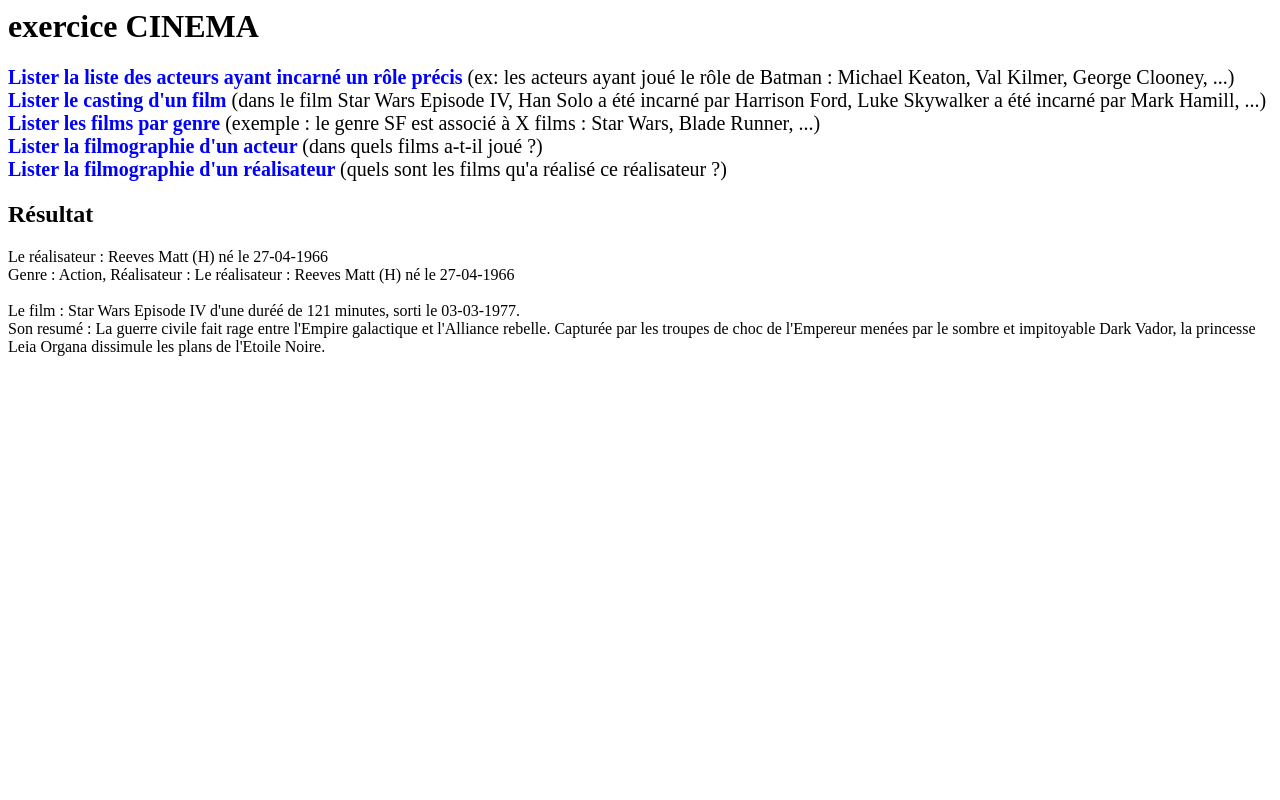
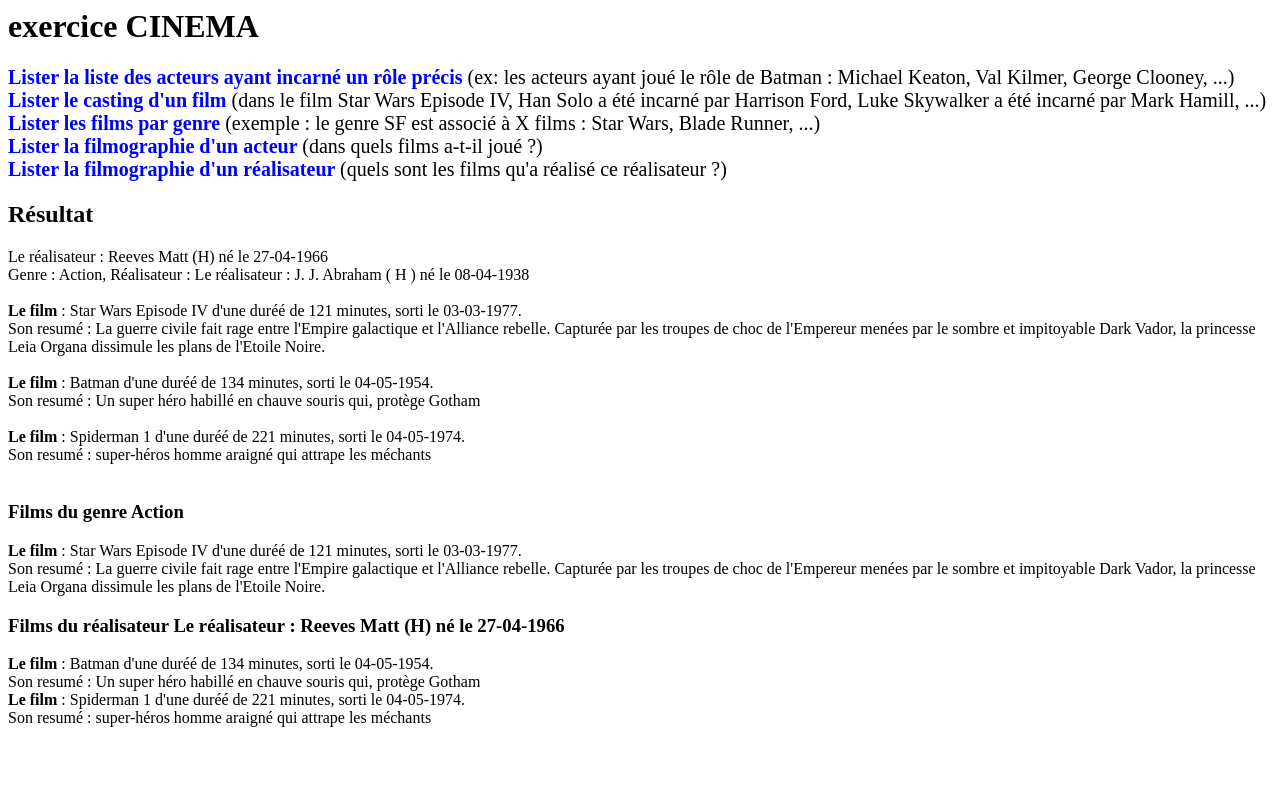
Before and after one commit to cem-sucu/cinema, a PHP site: page / in a window 1280 px wide. Run offline with PHP 8.4, Linux system fonts and the light colour scheme.

Commit message:
avancement

```diff
--- a/classes/Film.php
+++ b/classes/Film.php
@@ -6,12 +6,14 @@ class Film{
     private int $duree;
     private string $resume;
     private DateTime $dateSortie;
+    private Genre $genre;
 
-    public function __construct(string $titre, int $duree, string $resume, string $dateSortie) {
+    public function __construct(string $titre, int $duree, string $resume, string $dateSortie, Genre $genre) {
         $this->titre = $titre;
         $this->duree = $duree;
         $this->resume = $resume;
         $this->dateSortie = new DateTime($dateSortie);
+        $this->genre = $genre;
     }
 
 
@@ -63,11 +65,24 @@ class Film{
 
         return $this;
     }
+//getter et setter pour Genre
+    public function getGenre()
+    {
+        return $this->genre;
+    }
+    public function setGenre($genre)
+    {
+        $this->genre = $genre;
+
+        return $this;
+    }
+
 
     public function __toString()
     {
-        return " Le film : ".$this->getTitre() ." d'une duréé de " .$this->getDuree() ." minutes, sorti le " .$this->getDateSortie()->format("d-m-Y") .".<br>" . " Son resumé : " .$this->getResume();
+        return "<strong> Le film </strong>: ".$this->getTitre() ." d'une duréé de " .$this->getDuree() ." minutes, sorti le " .$this->getDateSortie()->format("d-m-Y") .".<br>" . " Son resumé : " .$this->getResume();
     }
+
 
 }
 
--- a/classes/Genre.php
+++ b/classes/Genre.php
@@ -30,6 +30,18 @@ class Genre{
         return "Genre : " . $this->getGenre() . ", Réalisateur : " . $this->getRealisateur();
     }
 
+    // methode pour film par genre
+    public function getFilmByGenre (array $film):array{
+        $filtreFilms = [];
+
+        foreach ($film as $film){
+            if($film instanceof Film && $film->getGenre()  === $this){
+                $filtreFilms[] = $film;
+            }
+        }
+        return $filtreFilms;
+    }
+
 }
 
 
--- a/classes/Realisateur.php
+++ b/classes/Realisateur.php
@@ -52,6 +52,19 @@ class Realisateur{
     return "Le réalisateur : " .$this->getNom() ." " .$this->getPrenom() . " (".$this->getSexe().")" ." né le " .$this->getDateNaissance()->format("d-m-Y");
    }
 
+   public function getFilmsByRealisateur(array $films): array
+   {
+       $filmsByRealisateur = [];
+
+       foreach ($films as $film) {
+           if ($film->getGenre()->getRealisateur() === $this) {
+               $filmsByRealisateur[] = $film;
+           }
+       }
+
+       return $filmsByRealisateur;
+   }
+
 }
 
 
--- a/index.php
+++ b/index.php
@@ -13,15 +13,40 @@ spl_autoload_register(function ($class_name){
 
 // realisateur
 $realisateur1 = new Realisateur("Reeves", "Matt", "H", "1966-04-27" );
+$realisateur2 = new Realisateur("J. J. ", " Abraham ", " H ", "1938-04-08");
 echo $realisateur1 ."<br>";
 
 // genre
-$genre1 = new Genre("Action", $realisateur1);
+$genre1 = new Genre("Action", $realisateur2);
+$genre2 = new Genre("Fantastique",$realisateur1);
 echo $genre1 ."<br><br>";
 
 // film
-$film1 = new Film(" Star  Wars  Episode  IV ", 121, " La guerre civile fait rage entre l'Empire galactique et l'Alliance rebelle. Capturée par les troupes de choc de l'Empereur menées par le sombre et impitoyable Dark Vador, la princesse Leia Organa dissimule les plans de l'Etoile Noire. ", "1977-03-03 ");
-echo $film1;
+$film1 = new Film(" Star  Wars  Episode  IV ", 121, " La guerre civile fait rage entre l'Empire galactique et l'Alliance rebelle. Capturée par les troupes de choc de l'Empereur menées par le sombre et impitoyable Dark Vador, la princesse Leia Organa dissimule les plans de l'Etoile Noire. ", "1977-03-03 ", $genre1);
+$film2 = new Film("Batman", 134, "Un super héro habillé en chauve souris qui, protège Gotham", "1954-05-04", $genre2);
+$film3 = new Film("Spiderman 1", 221, "super-héros homme araigné qui attrape les méchants", "1974-05-04", $genre2);
+echo $film1."<br><br>";
+echo $film2."<br><br>";
+echo $film3."<br><br>";
+
+//film par genre avec le tableau
+
+
+$films =[$film1,$film2,$film3];
+
+$filmsGenre = $genre1->getFilmByGenre($films);
+
+echo "<h3>Films du genre " . $genre1->getGenre() . "</h3>";
+foreach ($filmsGenre as $film) {
+    echo $film . "<br>";
+}
+
+$filmsRealisateur = $realisateur1->getFilmsByRealisateur($films);
+
+echo "<h3>Films du réalisateur " . $realisateur1 . "</h3>";
+foreach ($filmsRealisateur as $film) {
+    echo $film . "<br>";
+}
 
 
 ?>
```
